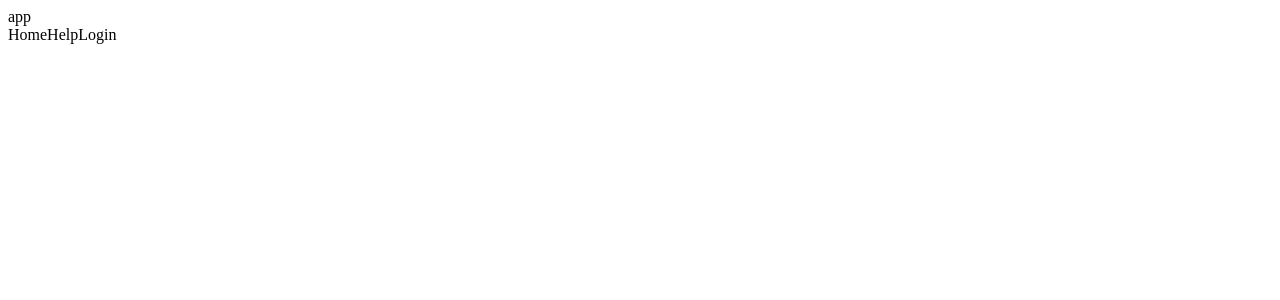
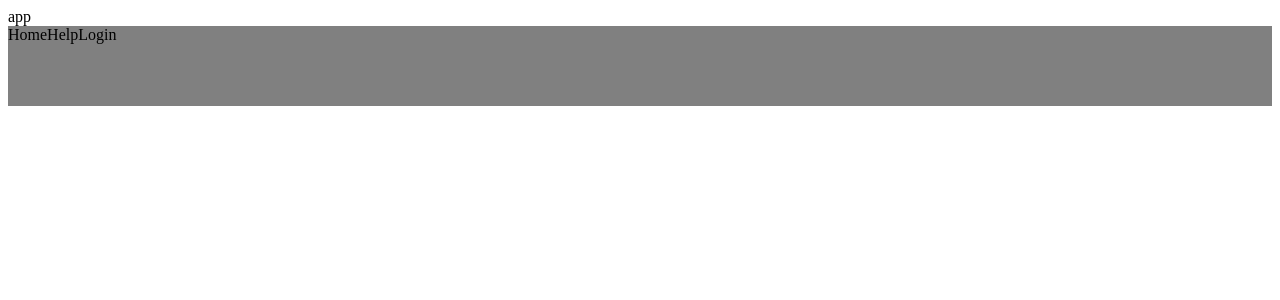
Before and after one commit to GoranAviani/sass_react, a React (Create React App) app: page / in a window 1280 px wide. Shown: the top 300 px of the page. Built offline with nearby package versions, Linux system fonts and the light colour scheme.

Commit message:
sass_react

```diff
--- a/src/styles/Navbar.css
+++ b/src/styles/Navbar.css
@@ -1,3 +1,7 @@
-
+.navbar {
+  width: 100%;
+  height: 80px;
+  background: grey;
+}
 
 /*# sourceMappingURL=Navbar.css.map */
```
Also changed, not shown: 1 other file (tests, documents, lock files or other folders).
